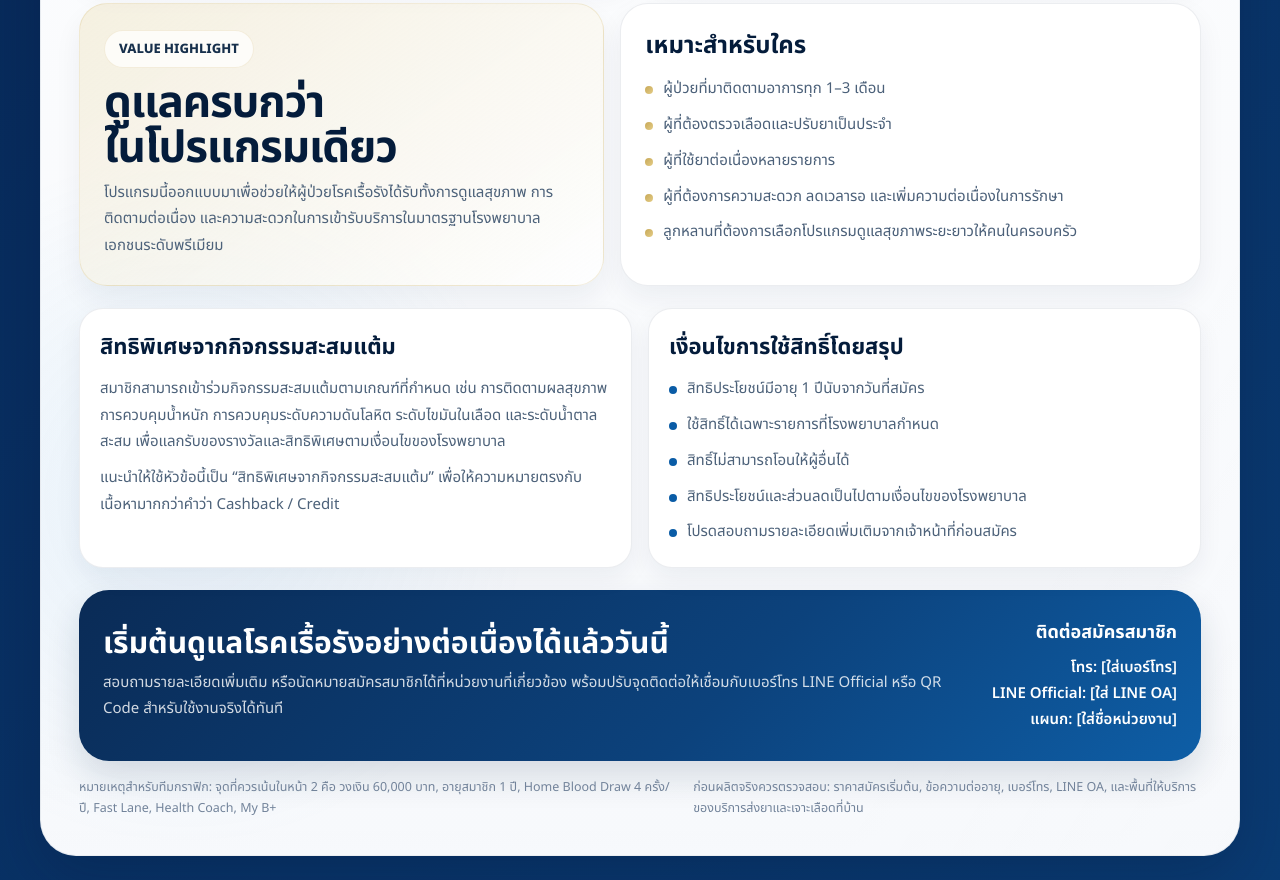
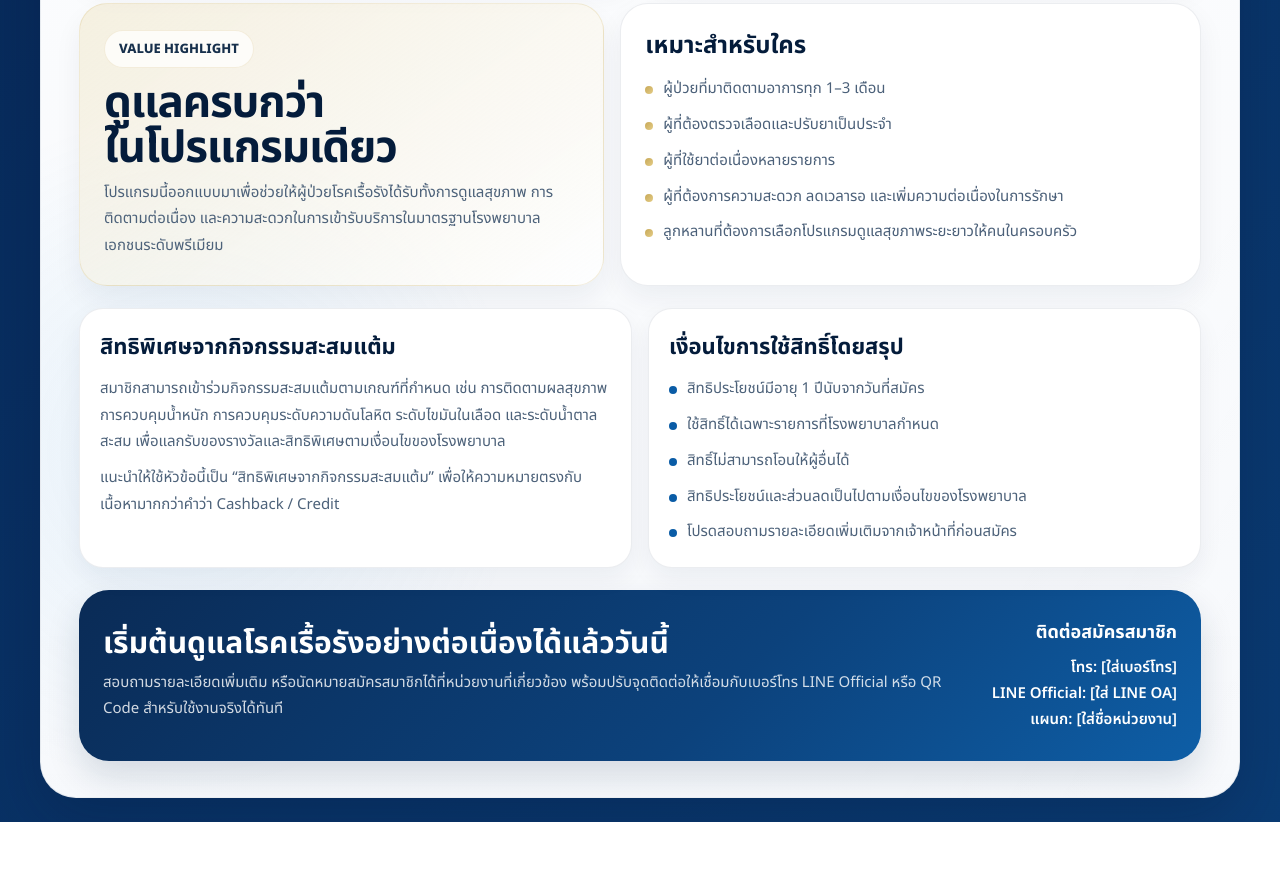
Before and after one commit to JuiPharm/BHH_NCD_Card, a plain HTML site: page index.html in a window 1280 px wide. Shown: the part 2949-3829 px from the top of the page. After the commit the page ends 3771 px from the top, so only its background shows below. Drawn offline with Linux system fonts and the light colour scheme.

Commit message:
Remove footer notes from index.html
Removed footer notes and related content from index.html.

```diff
--- a/index.html
+++ b/index.html
@@ -1337,20 +1337,6 @@
           </div>
         </section>
 
-        <div class="footer-note">
-          <div>
-            หมายเหตุสำหรับทีมกราฟิก: จุดที่ควรเน้นในหน้า 2 คือ วงเงิน 60,000 บาท, อายุสมาชิก 1 ปี,
-            Home Blood Draw 4 ครั้ง/ปี, Fast Lane, Health Coach, My B+
-          </div>
-          <div>
-            ก่อนผลิตจริงควรตรวจสอบ: ราคาสมัครเริ่มต้น, ข้อความต่ออายุ, เบอร์โทร, LINE OA,
-            และพื้นที่ให้บริการของบริการส่งยาและเจาะเลือดที่บ้าน
-          </div>
-        </div>
-
-      </div>
-    </section>
-
   </main>
 </body>
 </html>
```
